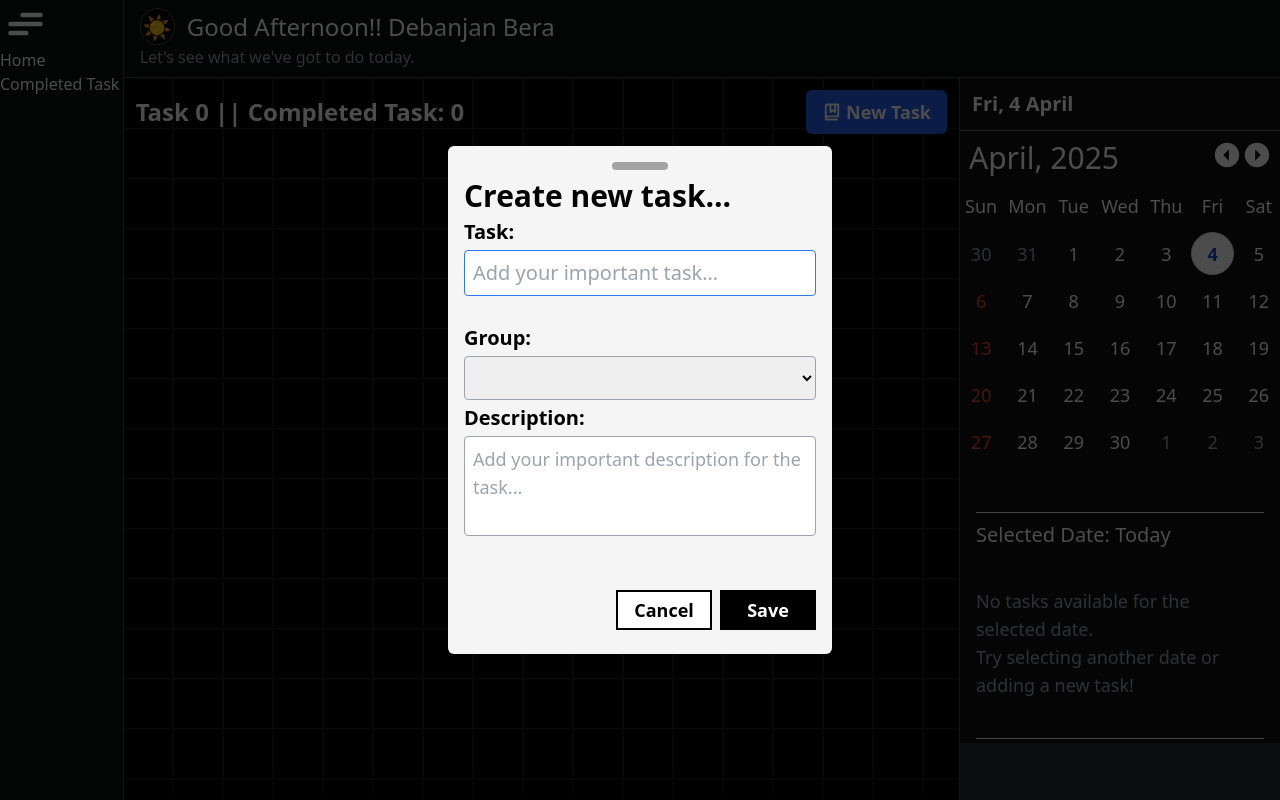
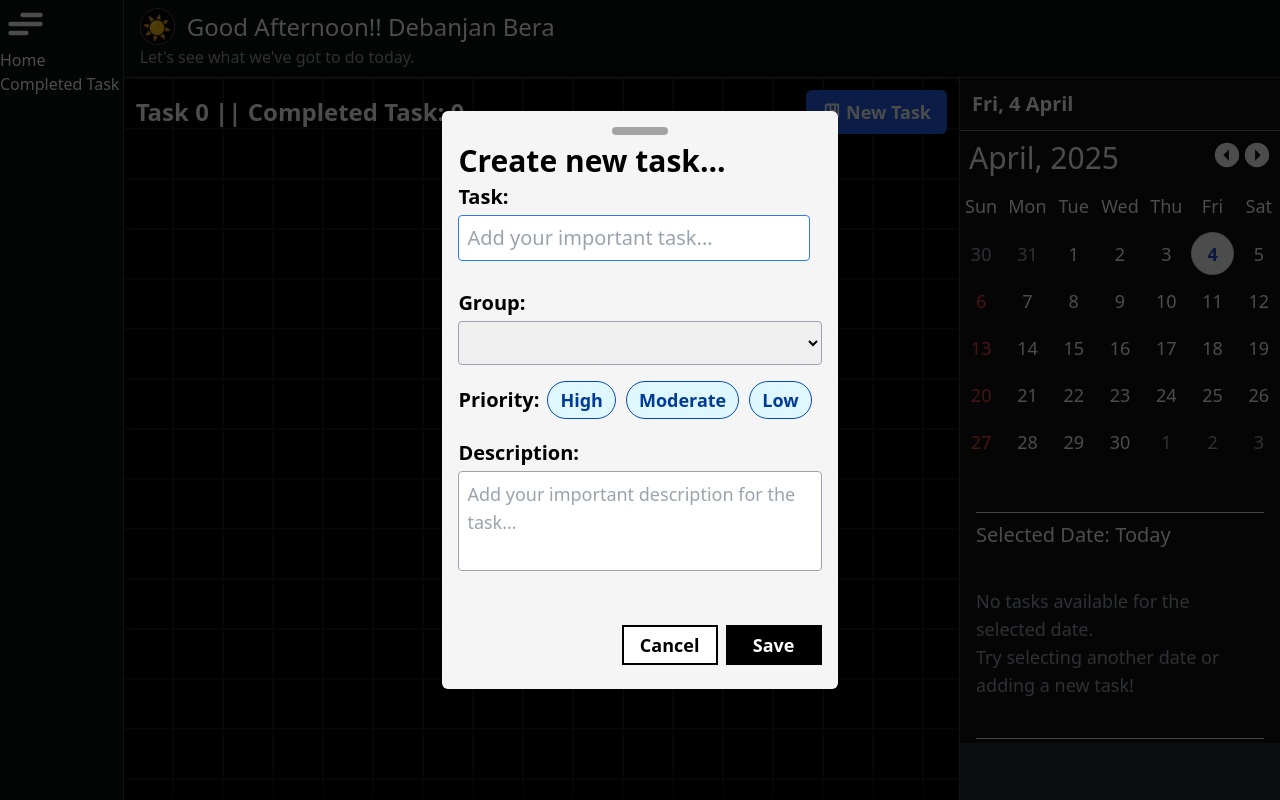
Before and after one commit to debanjan-bera/To-Do-Application, a React (Vite) app: page / in a window 1280 px wide. Both pictures are taken after a click on the button "New Task". Built offline with nearby package versions, Linux system fonts and the light colour scheme.

Commit message:
feat: Enhance task management by adding priority handling and updating form submission logic in AddTaskForm and AboutModel

```diff
--- a/src/Backend/FormFunctionality.js
+++ b/src/Backend/FormFunctionality.js
@@ -2,10 +2,11 @@ import { createdDate } from "./DateMethod";
 import { genaratedUniqueId } from "./LocalStorage";
 
 export const handleFromSubmit = (data,taskArr,setTaskArr,setWindowClose,setmobileAddButton) => {
-  const {content, group, description} = data;
+  const {content, group, priority, description} = data;
   const id = genaratedUniqueId()
   const favourite = false;
   const checked = false;
+  const status = 'Pending'
   const createdDateForform = createdDate()
   if (!content) return;
   const ifTododMatchedId = taskArr.find((currentTask) => currentTask.id === id);
@@ -13,7 +14,7 @@ export const handleFromSubmit = (data,taskArr,setTaskArr,setWindowClose,setmobil
   if (ifTododMatchedId && ifTododMatchedContent) return;
   setWindowClose(false);
   setmobileAddButton(false)
-  setTaskArr((prevTask) => [...prevTask,{ id, content, group, description, favourite, checked, createdDateForform}]);
+  setTaskArr((prevTask) => [...prevTask,{ id, content, group, description, favourite, checked, status, priority,createdDateForform}]);
 };
 export const handleFormCancel = (setWindowClose,setmobileAddButton) => {
   setWindowClose(false);
--- a/src/Components/Functions/Models/TaskAboutModel.jsx
+++ b/src/Components/Functions/Models/TaskAboutModel.jsx
@@ -15,9 +15,27 @@ export const AboutModel = ()=>{
         setDisable(true) /////
     }
     const findTask = isShowInfoId && taskArr.find((task)=> task.id === isShowInfoId) || filteredData.find((task)=> task.id === isShowInfoId)
-    const {content, checked, createdDateForform, description,group} = findTask || ''
+    const {content, checked, createdDateForform, description,group,priority} = findTask || ''
     const isPending = !checked? 'Pending' : 'Completed'
     // const isPendingColor = !checked? 'bg-yellow-700/30 text-yellow-200' : 'bg-[#05281480] text-[#17c964] border border-[#095028]'
+    const priorities = [
+        {
+          value: 'High',
+          className:
+            'text-red-700 bg-red-400/30 border-red-800 hover:bg-red-500/40 hover:text-red-900',
+        },
+        {
+          value: 'Moderate',
+          className:
+            'text-yellow-700 bg-yellow-400/30 border-yellow-600 hover:bg-yellow-500/40 hover:text-yellow-900',
+        },
+        {
+          value: 'Low',
+          className:
+            'text-green-800 bg-green-400/30 border-green-700 hover:bg-green-500/40 hover:text-green-900',
+        },
+      ];
+    const priorityObj = priorities.find((priorities)=> priorities.value === priority)
     const isPendingColor = !checked
   ? 'bg-yellow-400/30 text-yellow-200'
   : 'bg-[hsl(146,78%,9%,0.5)]/80 text-[hsl(146,79%,44%,1)] border border-[hsl(150,60%,20%)]';
@@ -52,7 +70,7 @@ export const AboutModel = ()=>{
                     <p className="">Priority</p>
                     <span>:</span>
                     <div className="flex items-center gap-2 ">
-                        <p className="p-1 px-2 rounded border backdrop-blur-3xl border-pink-900 text-red-500 bg-[hsl(340,84.91%,10.39%)]/50 text-lg">High</p>
+                        <p className={`p-1 px-2 rounded border backdrop-blur-3xl border-pink-900 text-red-500 bg-[hsl(340,84.91%,10.39%)]/50 text-lg ${priorityObj.className}`}>{priority}</p>
                     </div>
                     <p className="">Status</p>
                     <span>:</span>
--- a/src/To-Do/InputBox.jsx
+++ b/src/To-Do/InputBox.jsx
@@ -1,6 +1,6 @@
 import { useState, useContext, useEffect, useRef } from "react";
 import { useForm } from "react-hook-form";
-import { handleFormCancel, handleFromSubmit } from "../Backend/FormFunctionality";
+import {handleFormCancel,handleFromSubmit} from "../Backend/FormFunctionality";
 import { FormDataContext, ToDoContext } from "../Contexts/CreateContext";
 import { motion } from "framer-motion";
 import { useDragControls } from "framer-motion";
@@ -8,7 +8,12 @@ import "./todo.css";
 
 export const AddTaskForm = () => {
   const modalRef = useRef(null);
-  const { register, formState: { errors }, handleSubmit } = useForm({defaultValues: { group: "", },});
+  const {
+    register,
+    formState: { errors },
+    handleSubmit,
+    watch
+  } = useForm({ defaultValues: { group: "" } });
 
   const { taskArr, setTaskArr, setWindowClose, setmobileAddButton } = useContext(ToDoContext);
   const { groupData } = useContext(FormDataContext);
@@ -17,15 +22,34 @@ export const AddTaskForm = () => {
   // State for selected group and custom group input
   const [selectedGroup, setSelectedGroup] = useState("");
   const [customGroup, setCustomGroup] = useState("");
+  const selectedPriority = watch('priority');
+
+  const priorities = [
+    {
+      value: 'High',
+      className:
+        'text-red-700 bg-red-400/30 border-red-800 hover:bg-red-500/40 hover:text-red-900',
+    },
+    {
+      value: 'Moderate',
+      className:
+        'text-yellow-700 bg-yellow-400/30 border-yellow-600 hover:bg-yellow-500/40 hover:text-yellow-900',
+    },
+    {
+      value: 'Low',
+      className:
+        'text-green-800 bg-green-400/30 border-green-700 hover:bg-green-500/40 hover:text-green-900',
+    },
+  ];
 
   const onSubmit = (data) => {
     // If "Others" is selected, replace group with custom input
     const finalData = {
       ...data,
-      group: selectedGroup === "Others" ? customGroup : selectedGroup
+      group: selectedGroup === "Others" ? customGroup : selectedGroup,
     };
 
-    handleFromSubmit(finalData, taskArr, setTaskArr, setWindowClose, setmobileAddButton);
+    handleFromSubmit( finalData, taskArr, setTaskArr, setWindowClose, setmobileAddButton);
   };
 
   useEffect(() => {
@@ -38,9 +62,16 @@ export const AddTaskForm = () => {
     document.addEventListener("mousedown", handleClickOutside);
     return () => document.removeEventListener("mousedown", handleClickOutside);
   }, [setWindowClose]);
+
   return (
     <section className="register-cont w-lvw h-dvh absolute top-0 left-0 bg-black/70 z-10 flex items-center justify-center">
-      <motion.form ref={modalRef} className="bg-neutral-100 p-4 rounded-md" initial={{ opacity: 0, y: 25 }} animate={{ opacity: 1, y: 0 }} exit={{ opacity: 0, y: 25 }} drag="y" dragControls={controls} dragConstraints={{ top: 0, bottom: 0 }} onSubmit={handleSubmit(onSubmit)}>
+      <motion.form
+        ref={modalRef} className="bg-neutral-100 p-4 rounded-md"
+        initial={{ opacity: 0, y: 25 }}
+        animate={{ opacity: 1, y: 0 }}exit={{ opacity: 0, y: 25 }}
+        drag="y" dragControls={controls} dragConstraints={{ top: 0, bottom: 0 }}
+        onSubmit={handleSubmit(onSubmit)}
+      >
         <label className="mb-2 flex items-center justify-center">
           <div className="w-14 h-2 bg-neutral-400 rounded-full cursor-grab active:cursor-grabbing"></div>
         </label>
@@ -50,20 +81,26 @@ export const AddTaskForm = () => {
 
         <label>
           <p className="text-xl font-bold py-1">Task:</p>
-          <input type="text" placeholder="Add your important task..." autoFocus
+          <input
+            type="text"
+            placeholder="Add your important task..."
+            autoFocus
             className="w-[22rem] p-[0.5rem] outline-none text-xl rounded border-[1.5px] border-gray-400"
-            autoComplete="off" {...register("content", { required: true })}/>
+            autoComplete="off"
+            {...register("content", { required: true })}
+          />
           <p className="h-6 text-base text-red-600">
             {errors.content && <span>This field is required</span>}
           </p>
         </label>
-        {
-          selectedGroup !== "Others" && <label>
+        {selectedGroup !== "Others" && (
+          <label>
             <p className="text-xl font-bold py-1">Group:</p>
             <select
               {...register("group")}
-              className="w-[22rem] p-[0.5rem] text-lg rounded outline-none border-[1.5px] border-gray-400"
-              onChange={(e) => setSelectedGroup(e.target.value)}>
+              className="w-full p-[0.5rem] text-lg rounded outline-none border-[1.5px] border-gray-400"
+              onChange={(e) => setSelectedGroup(e.target.value)}
+            >
               {groupData.map((e, index) => (
                 <option key={index} value={e}>
                   {e}
@@ -71,22 +108,56 @@ export const AddTaskForm = () => {
               ))}
             </select>
           </label>
-        }
+        )}
         {selectedGroup === "Others" && (
           <label>
             <p className="text-xl font-bold py-1">Custom Group Name:</p>
-            <input type="text" placeholder="Enter custom group name..."
+            <input
+              type="text"
+              placeholder="Enter custom group name..."
               className="w-[22rem] p-[0.5rem] outline-none text-xl rounded border-[1.5px] border-gray-400"
-              value={customGroup} onChange={(e) => setCustomGroup(e.target.value)}
+              value={customGroup}
+              onChange={(e) => setCustomGroup(e.target.value)}
             />
           </label>
         )}
+        <div className="flex items-center my-4 gap-2">
+          <label className="text-xl font-bold">Priority: </label>
+          <div>
+            {priorities.map((priority) => (
+              <label
+                key={priority.value}
+                style={{
+                  marginRight: '10px',
+                  display: 'inline-block',
+                }}
+              >
+                <input
+                  type="radio"
+                  value={priority.value}
+                  {...register('priority', { required: true })}
+                  className="hidden"
+                />
+                {/* color: selectedPriority === priority ? 'red' : 'black', */}
+                <p className={`text-lg font-bold py-1 px-3 border backdrop-blur-lg  ${selectedPriority === priority.value ? priority.className : 'bg-[#dff7ff]  border-[#0349b4] text-[#023b95] hover:bg-[#0349b4] hover:text-white'}
+                rounded-full
+                 transition-colors`}>{priority.value}</p>
+
+              </label>
+            ))}
+          </div>
+
+        </div>
+
+
+
+
+
 
         <label>
           <p className="text-xl font-bold py-1">Description:</p>
           <textarea
             placeholder="Add your important description for the task..."
-
             className="w-full p-[0.5rem] text-lg rounded outline-none border-[1.5px] border-gray-400 field-sizing-content overscroll-none"
             autoComplete="off"
             {...register("description", { required: true })}
@@ -100,11 +171,14 @@ export const AddTaskForm = () => {
           <button
             type="button"
             className="w-24 h-10 my-2 mr-2 bg-white border-2 border-black text-lg font-semibold"
-            onClick={() => handleFormCancel(setWindowClose, setmobileAddButton)}>
+            onClick={() => handleFormCancel(setWindowClose, setmobileAddButton)}
+          >
             Cancel
           </button>
-          <button type="submit"
-            className="button-submit w-24 h-10 bg-black my-2 text-white text-lg font-semibold border-2 border-black cursor-pointer">
+          <button
+            type="submit"
+            className="button-submit w-24 h-10 bg-black my-2 text-white text-lg font-semibold border-2 border-black cursor-pointer"
+          >
             Save
           </button>
         </div>
```
Lines whose indentation alone changed are shown as unchanged.
